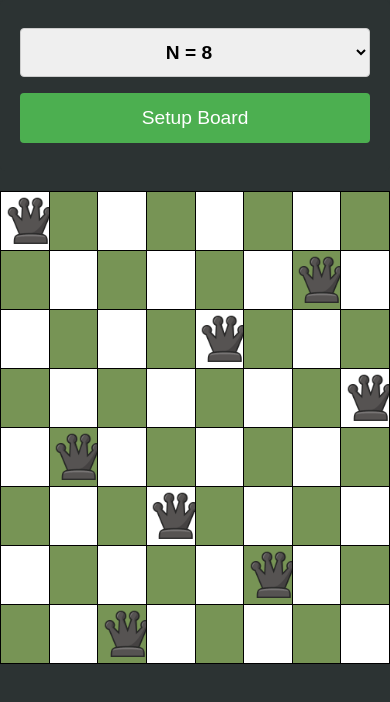
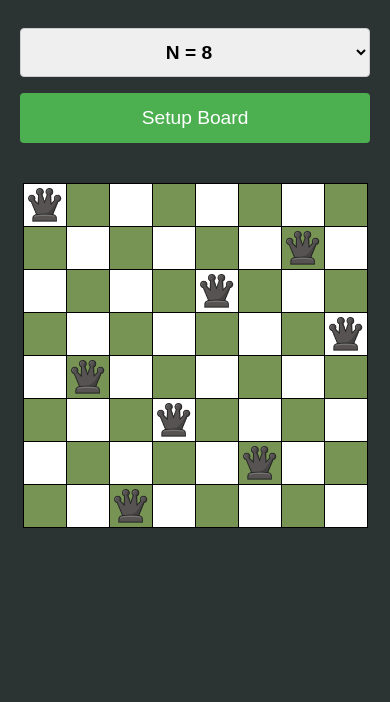
Before and after one commit to SandeepKrSuman/n-queens, a React (Create React App) app: page / in a window 390 px wide. Shown: the top 702 px of the page. Built offline with nearby package versions, Linux system fonts and the light colour scheme.

Commit message:
responsive board

```diff
--- a/src/Board.css
+++ b/src/Board.css
@@ -2,7 +2,7 @@
     border-spacing: 0;
     border-collapse: collapse;
     margin: auto;
-    margin-top: 5%;
+    margin-top: 3%;
     color: #ffffff;
 }
 
@@ -28,3 +28,10 @@
     background-image: url("./queen_black.png");
     background-size: cover;
 }
+
+@media (max-width: 992px) {
+    .chess-board td {
+        width: 2.5em;
+        height: 2.5em;
+    }
+  }
```
